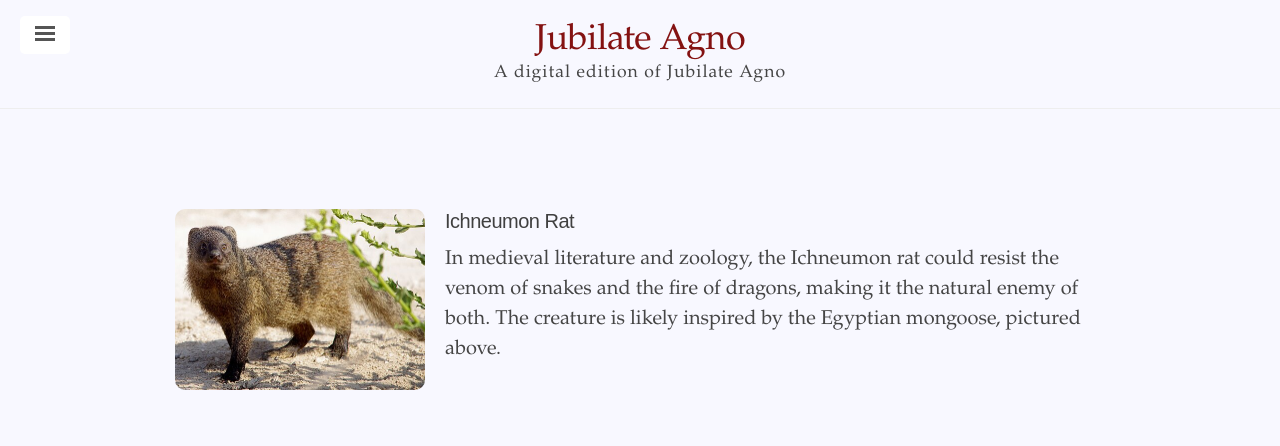
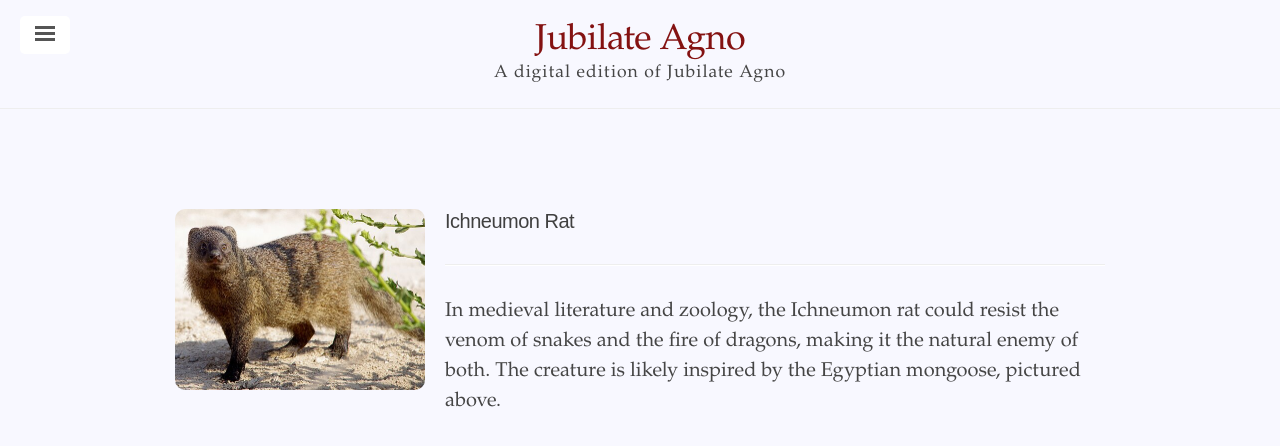
Before and after one commit to jwhittell/jubilate-agno-ed, a Jekyll site: the page built from _texts/animals.html, in a window 1280 px wide. Shown: the top 446 px of the page. Built offline with Jekyll 4.4.1, drawn with Linux system fonts in a browser that asks for light colours.

Commit message:
Update animals.html

```diff
--- a/_texts/animals.html
+++ b/_texts/animals.html
@@ -45,7 +45,7 @@ permalink: /texts/animals.html
   <div class="custom-container">
     <img class="custom-image" src="{{site.baseurl}}/assets/ichneumon rat.jpg" alt="The Egpytian Mongoose">
     <div class="text">
-      <h3>Ichneumon Rat</h3><custom-hr>
+      <h3>Ichneumon Rat</h3><hr class="custom-hr">
       <p>In medieval literature and zoology, the Ichneumon rat could resist the venom of snakes and the fire of dragons, making it the natural enemy of both. The creature is likely inspired by the Egyptian mongoose, pictured above. </p>
     </div>
   </div>
```
